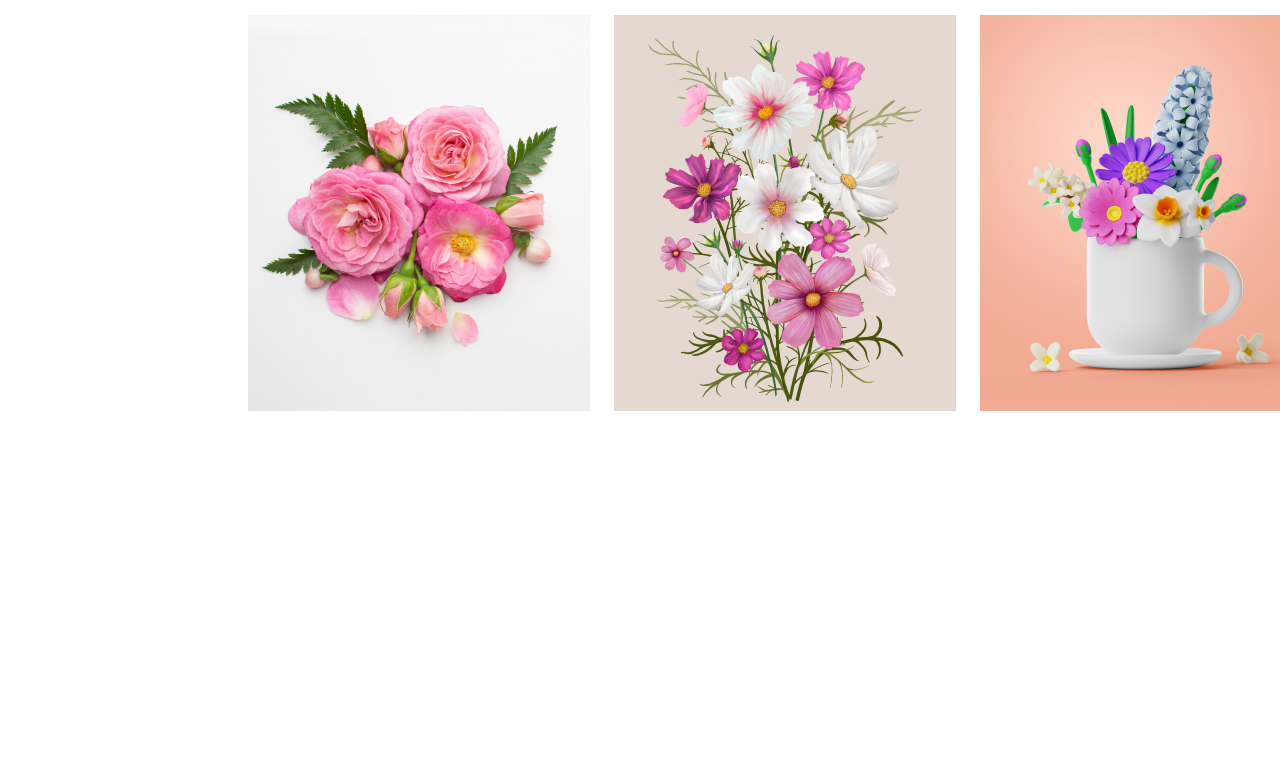
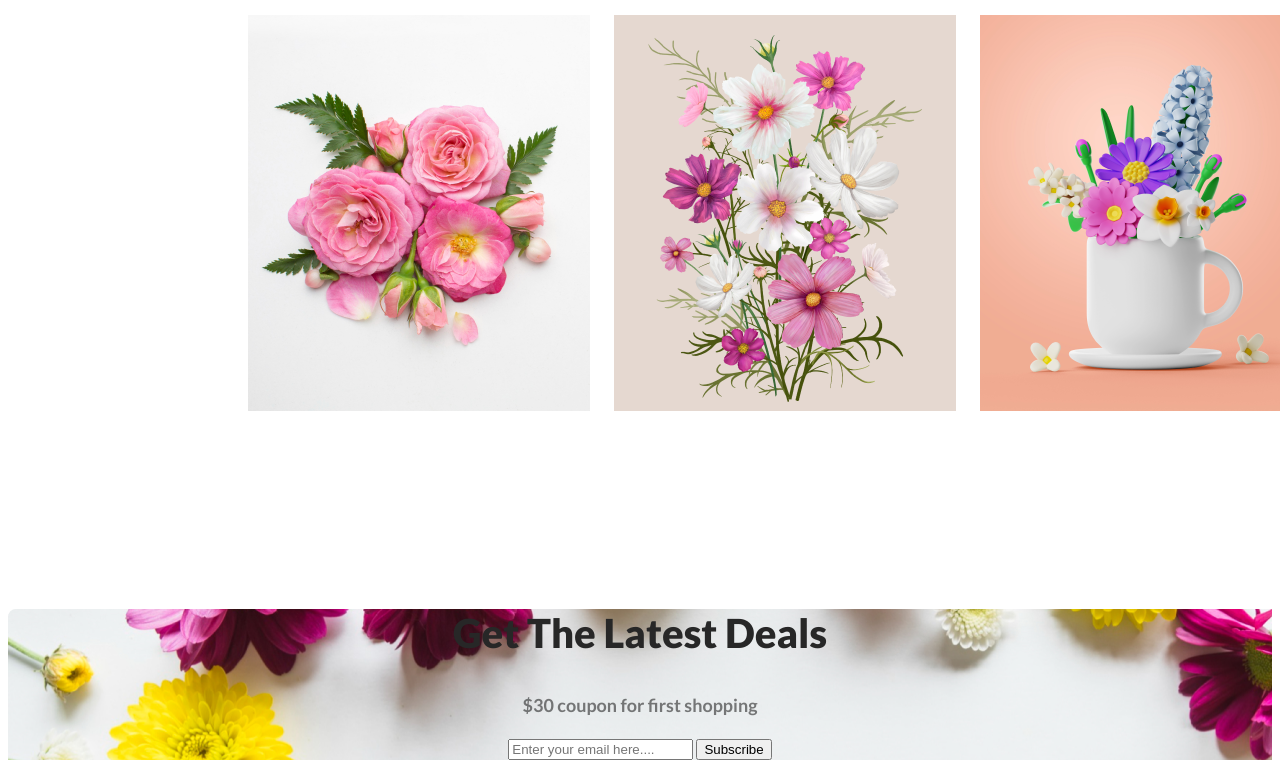
Before and after one commit to rafim-rabby/flower-shop-assignment, a plain HTML site: page index.html in a window 1280 px wide. Shown: the part 4063-4831 px from the top of the page. Before the commit the page ends 4672 px from the top, so only its background shows below. Drawn offline with Linux system fonts and the light colour scheme.

Commit message:
Added deals section

```diff
--- a/index.html
+++ b/index.html
@@ -111,7 +111,10 @@
     </section>
     <!-- deals section-->
     <section class="deals">
-
+      <h1 class="section-title">Get The Latest Deals</h1>
+      <p class="section-description">$30 coupon for first shopping</p>
+      <input type="text" placeholder="Enter your email here....">
+      <input type="submit" value="Subscribe">
     </section>
     <!-- reviews section -->
     <section class="reviews"></section>
--- a/styles/flower-shop.css
+++ b/styles/flower-shop.css
@@ -207,7 +207,10 @@ main {
 }
 
 /* styling the deals section */
-
+.deals{
+    text-align: center;
+    background-image: url('../Flower\ Asset/Rectangle 9.png');
+}
 /* styling the reviews section */
 
 /* Styling the Footer section */
```
